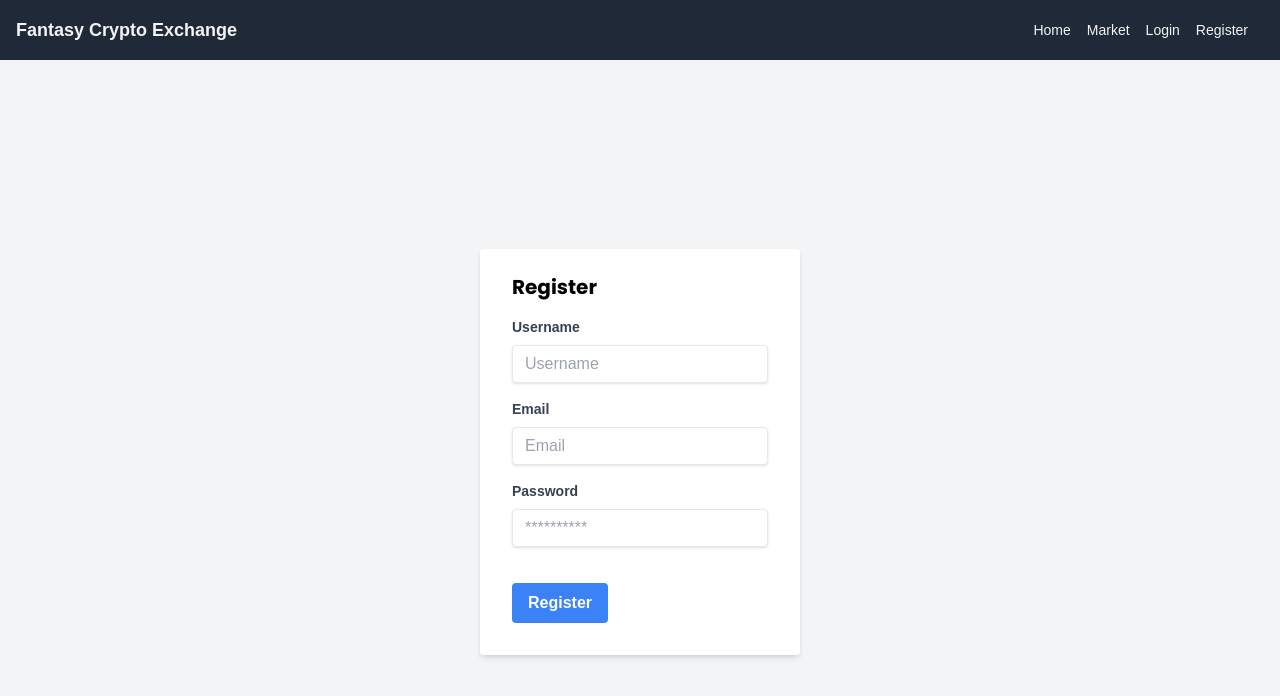
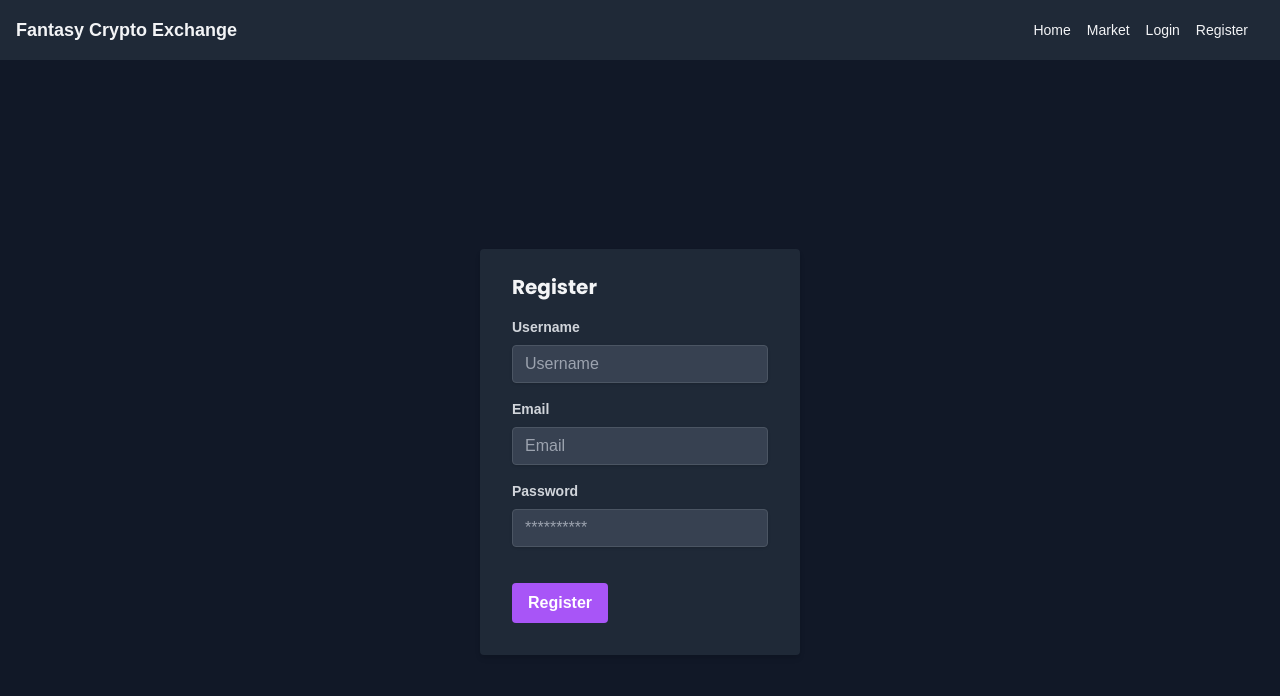
Before and after one commit to jdwd40/fe-coins_b-vite-vue, a Vue app: page /register in a window 1280 px wide. Shown: the top 696 px of the page. Built offline with nearby package versions, Linux system fonts and the light colour scheme.

Commit message:
added darker color scheme to coin detail, login and register views

```diff
--- a/src/views/CoinDetailsView.vue
+++ b/src/views/CoinDetailsView.vue
@@ -1,48 +1,48 @@
 <template>
-  <div class="min-h-screen bg-gray-100 p-4 font-sans">
+  <div class="min-h-screen bg-gray-900 p-4 font-sans">
     <div v-if="loading" class="container mx-auto text-center">
-      <p class="text-gray-700">Loading...</p>
+      <p class="text-gray-400">Loading...</p>
     </div>
     <div v-else-if="coin" class="container mx-auto">
-      <h1 class="text-2xl md:text-3xl font-bold text-purple-700 mb-6">{{ coin.name }} ({{ coin.symbol }})</h1>
+      <h1 class="text-2xl md:text-3xl font-bold text-gray-100 mb-6">{{ coin.name }} ({{ coin.symbol }})</h1>
 
       <!-- Current Price Card -->
-      <div class="bg-white shadow-md rounded-lg p-4 mb-4">
-        <h2 class="text-xl font-semibold text-gray-800 mb-2">Current Price</h2>
-        <p class="text-3xl font-bold text-green-600">£{{ formatPrice(coin.current_price) }}</p>
+      <div class="bg-gray-800 shadow-md rounded-lg p-4 mb-4">
+        <h2 class="text-xl font-semibold text-gray-100 mb-2">Current Price</h2>
+        <p class="text-3xl font-bold text-green-400">£{{ formatPrice(coin.current_price) }}</p>
         <p :class="getChangeClass(changes.fiveMin)" class="text-lg mt-2">
           Last 5 mins: {{ formatPercentage(changes.fiveMin) }}
         </p>
       </div>
 
       <!-- Price Chart -->
-      <div class="bg-white shadow-md rounded-lg p-4 mb-4">
-        <h2 class="text-xl font-semibold text-gray-800 mb-2">Price History (30mins)</h2>
+      <div class="bg-gray-800 shadow-md rounded-lg p-4 mb-4">
+        <h2 class="text-xl font-semibold text-gray-100 mb-2">Price History (30mins)</h2>
         <div class="chart-container" style="position: relative; height:300px; width:100%">
           <canvas id="priceChart"></canvas>
         </div>
       </div>
 
       <!-- Current Coin Event -->
-      <div v-if="event" class="bg-white shadow-md rounded-lg p-4 mb-4">
-        <h2 class="text-xl font-semibold text-gray-800 mb-2">Current Coin Event</h2>
+      <div v-if="event" class="bg-gray-800 shadow-md rounded-lg p-4 mb-4">
+        <h2 class="text-xl font-semibold text-gray-100 mb-2">Current Coin Event</h2>
         <div class="flex items-center mb-4">
           <span :class="event.is_positive ? 'bg-green-500' : 'bg-red-500'" class="px-3 py-1 rounded-full text-white font-semibold mr-2">
             {{ event.is_positive ? 'POSITIVE' : 'NEGATIVE' }}
           </span>
-          <span class="text-gray-700 font-semibold">{{ event.type }}</span>
+          <span class="text-gray-300 font-semibold">{{ event.type }}</span>
         </div>
         <div class="grid grid-cols-1 md:grid-cols-2 gap-2">
-          <p class="text-gray-700"><span class="font-semibold">Impact:</span> {{ event.impact }}</p>
-          <p class="text-gray-700"><span class="font-semibold">Duration:</span> {{ event.duration }}</p>
+          <p class="text-gray-300"><span class="font-semibold">Impact:</span> {{ event.impact }}</p>
+          <p class="text-gray-300"><span class="font-semibold">Duration:</span> {{ event.duration }}</p>
         </div>
       </div>
 
       <!-- Market Details -->
-      <div class="bg-white shadow-md rounded-lg p-4 mb-4">
-        <h2 class="text-xl font-semibold text-gray-800 mb-2">Market Details</h2>
+      <div class="bg-gray-800 shadow-md rounded-lg p-4 mb-4">
+        <h2 class="text-xl font-semibold text-gray-100 mb-2">Market Details</h2>
         <div class="grid grid-cols-1 md:grid-cols-2 gap-2">
-          <p class="text-gray-700"><span class="font-semibold">Market Value:</span> £{{ formatLargeNumber(coin.market_cap) }}</p>
+          <p class="text-gray-300"><span class="font-semibold">Market Value:</span> £{{ formatLargeNumber(coin.market_cap) }}</p>
           <p :class="getChangeClass(changes.fiveMin)">
             <span class="font-semibold">Last 5 Minutes:</span> £{{ formatPrice(changes.fiveMinPrice) }} ({{ formatPercentage(changes.fiveMin) }})
           </p>
@@ -52,8 +52,8 @@
           <p :class="getChangeClass(changes.thirtyMin)">
             <span class="font-semibold">Last 30 Minutes:</span> £{{ formatPrice(changes.thirtyMinPrice) }} ({{ formatPercentage(changes.thirtyMin) }})
           </p>
-          <p class="text-gray-700"><span class="font-semibold">All-Time High:</span> £{{ formatPrice(coin.ath) }}</p>
-          <p class="text-gray-700"><span class="font-semibold">24h Volume:</span> £{{ formatLargeNumber(coin.total_volume) }}</p>
+          <p class="text-gray-300"><span class="font-semibold">All-Time High:</span> £{{ formatPrice(coin.ath) }}</p>
+          <p class="text-gray-300"><span class="font-semibold">24h Volume:</span> £{{ formatLargeNumber(coin.total_volume) }}</p>
         </div>
       </div>
 
@@ -231,7 +231,7 @@ export default {
       return `${value.toFixed(2)}%`;
     },
     getChangeClass(change) {
-      return change < 0 ? 'text-red-600' : 'text-green-600';
+      return change < 0 ? 'text-red-400' : 'text-green-400';
     },
   },
   async created() {
--- a/src/views/LoginView.vue
+++ b/src/views/LoginView.vue
@@ -1,23 +1,23 @@
 <template>
-  <div class="flex items-center justify-center min-h-screen bg-gray-100">
+  <div class="flex items-center justify-center min-h-screen bg-gray-900">
     <div class="w-full max-w-xs">
-      <form @submit.prevent="handleLogin" class="bg-white shadow-md rounded px-8 pt-6 pb-8 mb-4">
-        <h2 class="mb-4 text-xl font-bold">Login</h2>
-        <div v-if="errorMessage" class="text-red-500 mb-4">{{ errorMessage }}</div>
+      <form @submit.prevent="handleLogin" class="bg-gray-800 shadow-md rounded px-8 pt-6 pb-8 mb-4">
+        <h2 class="mb-4 text-xl font-bold text-gray-100">Login</h2>
+        <div v-if="errorMessage" class="text-red-400 mb-4">{{ errorMessage }}</div>
         <div class="mb-4">
-          <label class="block text-gray-700 text-sm font-bold mb-2" for="email">
+          <label class="block text-gray-300 text-sm font-bold mb-2" for="email">
             Email
           </label>
-          <input v-model="email" class="shadow appearance-none border rounded w-full py-2 px-3 text-gray-700 leading-tight focus:outline-none focus:shadow-outline" id="email" type="email" placeholder="Email" required>
+          <input v-model="email" class="shadow appearance-none border border-gray-600 rounded w-full py-2 px-3 bg-gray-700 text-gray-300 leading-tight focus:outline-none focus:shadow-outline" id="email" type="email" placeholder="Email" required>
         </div>
         <div class="mb-6">
-          <label class="block text-gray-700 text-sm font-bold mb-2" for="password">
+          <label class="block text-gray-300 text-sm font-bold mb-2" for="password">
             Password
           </label>
-          <input v-model="password" class="shadow appearance-none border rounded w-full py-2 px-3 text-gray-700 mb-3 leading-tight focus:outline-none focus:shadow-outline" id="password" type="password" placeholder="**********" required>
+          <input v-model="password" class="shadow appearance-none border border-gray-600 rounded w-full py-2 px-3 bg-gray-700 text-gray-300 mb-3 leading-tight focus:outline-none focus:shadow-outline" id="password" type="password" placeholder="**********" required>
         </div>
         <div class="flex items-center justify-between">
-          <button class="bg-blue-500 hover:bg-blue-700 text-white font-bold py-2 px-4 rounded focus:outline-none focus:shadow-outline" type="submit">
+          <button class="bg-purple-500 hover:bg-purple-700 text-white font-bold py-2 px-4 rounded focus:outline-none focus:shadow-outline" type="submit">
             Sign In
           </button>
         </div>
--- a/src/views/RegisterView.vue
+++ b/src/views/RegisterView.vue
@@ -1,29 +1,29 @@
 <template>
-  <div class="flex items-center justify-center min-h-screen bg-gray-100">
+  <div class="flex items-center justify-center min-h-screen bg-gray-900">
     <div class="w-full max-w-xs">
-      <form @submit.prevent="handleRegister" class="bg-white shadow-md rounded px-8 pt-6 pb-8 mb-4">
-        <h2 class="mb-4 text-xl font-bold">Register</h2>
-        <div v-if="errorMessage" class="text-red-500 mb-4">{{ errorMessage }}</div>
+      <form @submit.prevent="handleRegister" class="bg-gray-800 shadow-md rounded px-8 pt-6 pb-8 mb-4">
+        <h2 class="mb-4 text-xl font-bold text-gray-100">Register</h2>
+        <div v-if="errorMessage" class="text-red-400 mb-4">{{ errorMessage }}</div>
         <div class="mb-4">
-          <label class="block text-gray-700 text-sm font-bold mb-2" for="username">
+          <label class="block text-gray-300 text-sm font-bold mb-2" for="username">
             Username
           </label>
-          <input v-model="username" class="shadow appearance-none border rounded w-full py-2 px-3 text-gray-700 leading-tight focus:outline-none focus:shadow-outline" id="username" type="text" placeholder="Username" required>
+          <input v-model="username" class="shadow appearance-none border border-gray-600 rounded w-full py-2 px-3 bg-gray-700 text-gray-300 leading-tight focus:outline-none focus:shadow-outline" id="username" type="text" placeholder="Username" required>
         </div>
         <div class="mb-4">
-          <label class="block text-gray-700 text-sm font-bold mb-2" for="email">
+          <label class="block text-gray-300 text-sm font-bold mb-2" for="email">
             Email
           </label>
-          <input v-model="email" class="shadow appearance-none border rounded w-full py-2 px-3 text-gray-700 leading-tight focus:outline-none focus:shadow-outline" id="email" type="email" placeholder="Email" required>
+          <input v-model="email" class="shadow appearance-none border border-gray-600 rounded w-full py-2 px-3 bg-gray-700 text-gray-300 leading-tight focus:outline-none focus:shadow-outline" id="email" type="email" placeholder="Email" required>
         </div>
         <div class="mb-6">
-          <label class="block text-gray-700 text-sm font-bold mb-2" for="password">
+          <label class="block text-gray-300 text-sm font-bold mb-2" for="password">
             Password
           </label>
-          <input v-model="password" class="shadow appearance-none border rounded w-full py-2 px-3 text-gray-700 mb-3 leading-tight focus:outline-none focus:shadow-outline" id="password" type="password" placeholder="**********" required>
+          <input v-model="password" class="shadow appearance-none border border-gray-600 rounded w-full py-2 px-3 bg-gray-700 text-gray-300 mb-3 leading-tight focus:outline-none focus:shadow-outline" id="password" type="password" placeholder="**********" required>
         </div>
         <div class="flex items-center justify-between">
-          <button class="bg-blue-500 hover:bg-blue-700 text-white font-bold py-2 px-4 rounded focus:outline-none focus:shadow-outline" type="submit">
+          <button class="bg-purple-500 hover:bg-purple-700 text-white font-bold py-2 px-4 rounded focus:outline-none focus:shadow-outline" type="submit">
             Register
           </button>
         </div>
```
